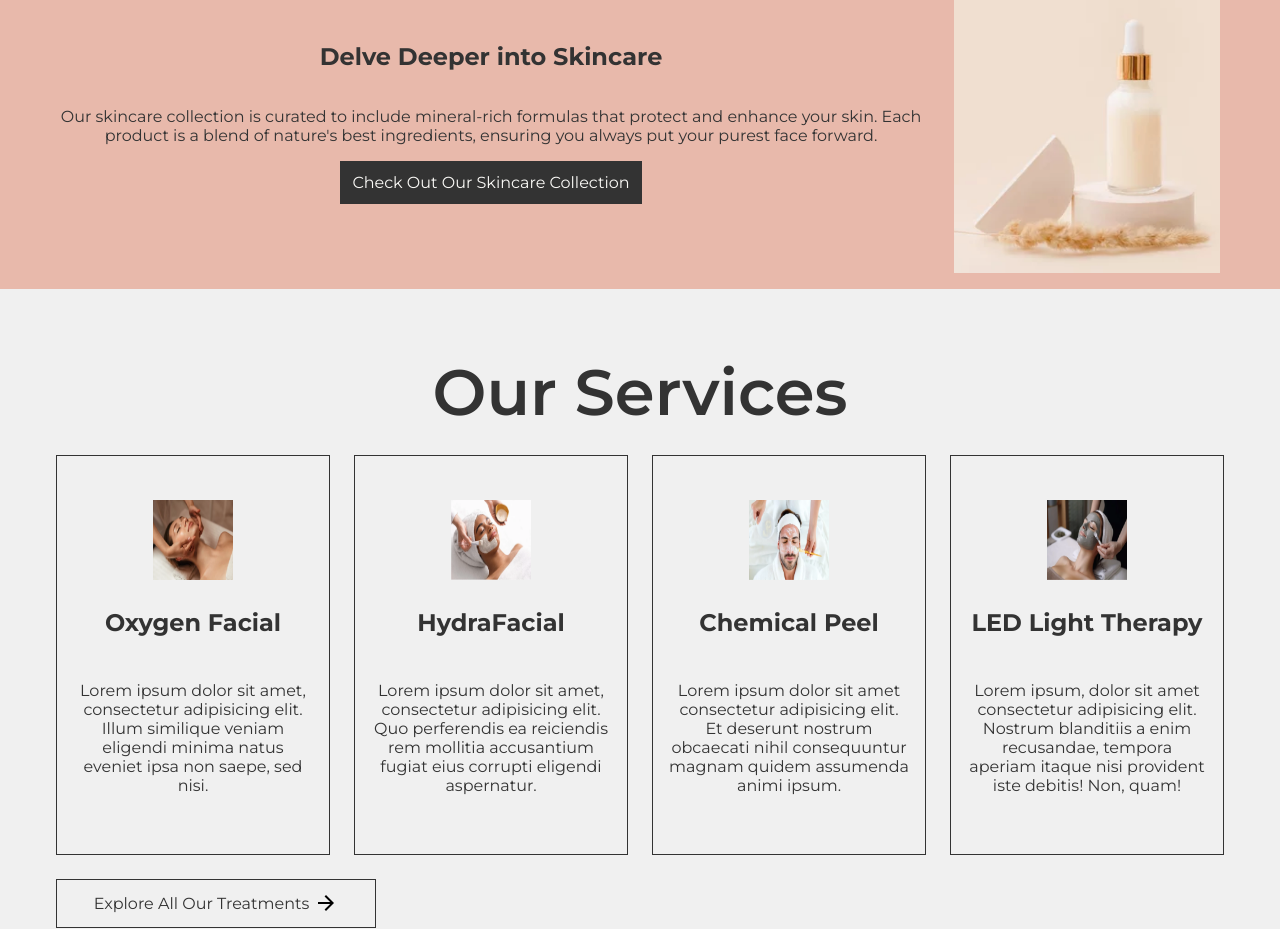
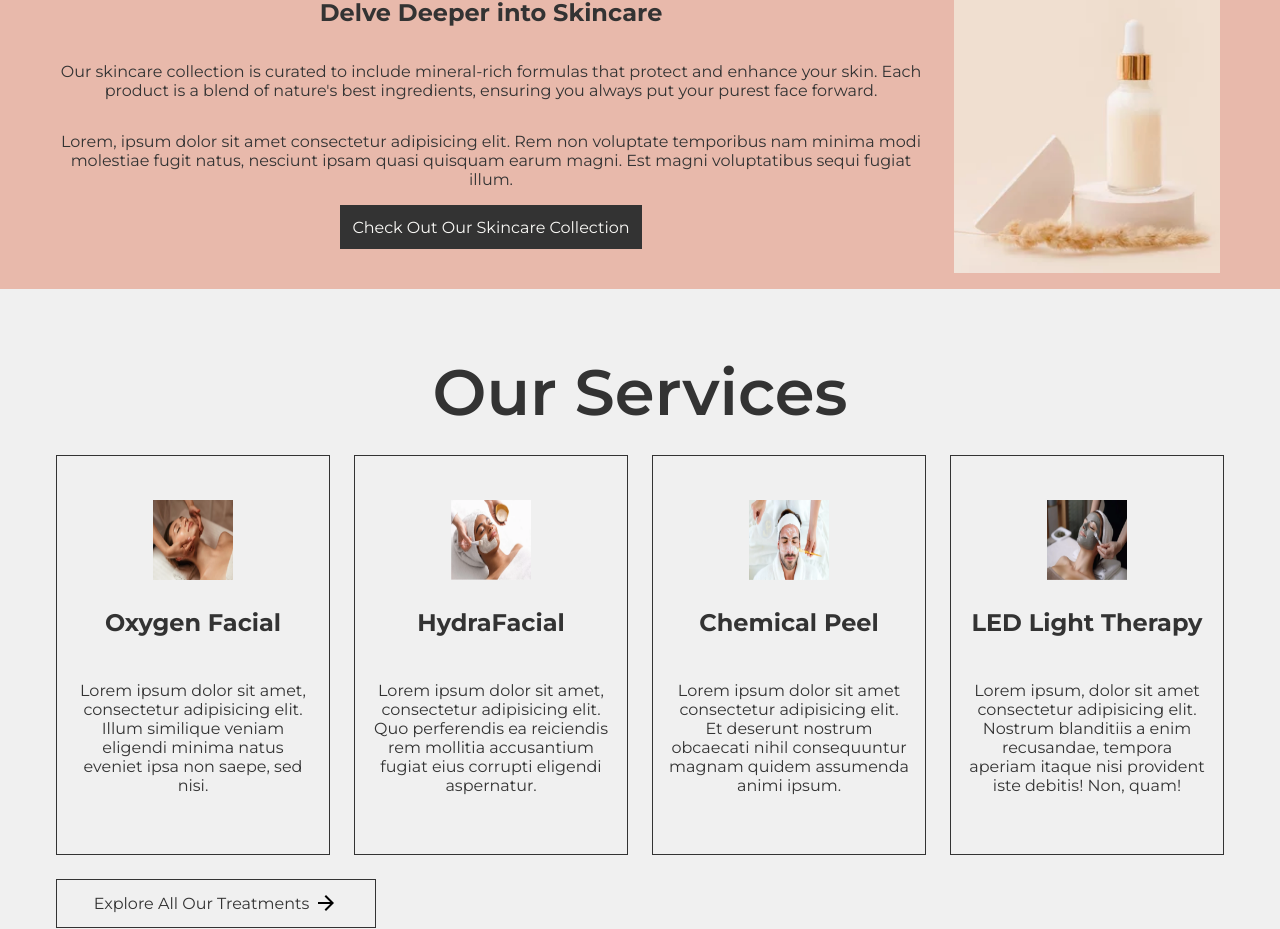
Before and after one commit to Object-ions/pure-mineral-aesthetics, a React (Create React App) app: page / in a window 1280 px wide. Shown: the part 1515-2444 px from the top of the page. Built offline with nearby package versions, Linux system fonts and the light colour scheme; no server answers; a web font is replaced by a local one.

Commit message:
Update component content

```diff
--- a/src/components/SecondInformative.js
+++ b/src/components/SecondInformative.js
@@ -13,6 +13,12 @@ const SecondInformative = () => {
             nature's best ingredients, ensuring you always put your purest face
             forward.
           </p>
+          <p>
+            Lorem, ipsum dolor sit amet consectetur adipisicing elit. Rem non
+            voluptate temporibus nam minima modi molestiae fugit natus, nesciunt
+            ipsam quasi quisquam earum magni. Est magni voluptatibus sequi
+            fugiat illum.
+          </p>
           <Link to={'/collections'} className="btn">
             Check Out Our Skincare Collection
           </Link>
```
